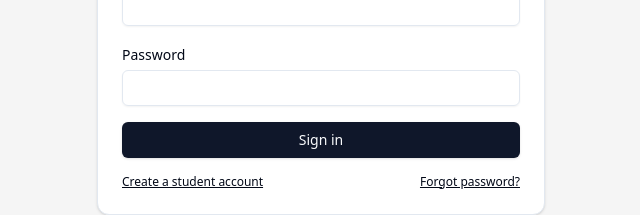
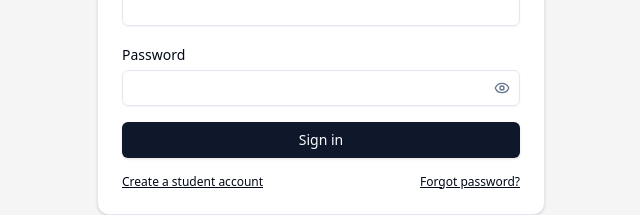
Before and after one commit to Shreyascode40/log-finale, a Next.js app: page /login in a window 1280 px wide. Shown: the part 414-629 px from the top of the page, without its empty margins (319-959 px from the left). Built offline with nearby package versions, Linux system fonts and the light colour scheme.

Commit message:
Add show/hide password toggle to auth forms

```diff
--- a/components/auth/login-form.tsx
+++ b/components/auth/login-form.tsx
@@ -9,6 +9,7 @@ import { z } from "zod";
 import { Button } from "@/components/ui/button";
 import { Input } from "@/components/ui/input";
 import { Label } from "@/components/ui/label";
+import { PasswordInput } from "@/components/auth/password-input";
 import { Alert, AlertDescription } from "@/components/ui/alert";
 import { loginSchema } from "@/lib/validation/auth";
 import { homeForRole } from "@/lib/roles";
@@ -66,7 +67,11 @@ export function LoginForm() {
 
       <div className="space-y-1">
         <Label htmlFor="password">Password</Label>
-        <Input id="password" type="password" autoComplete="current-password" {...register("password")} />
+        <PasswordInput
+          id="password"
+          autoComplete="current-password"
+          {...register("password")}
+        />
         {errors.password ? (
           <p className="text-xs text-destructive">{errors.password.message}</p>
         ) : null}
--- /dev/null
+++ b/components/auth/password-input.tsx
@@ -0,0 +1,47 @@
+"use client";
+
+import * as React from "react";
+import { Eye, EyeOff } from "lucide-react";
+
+import { Input } from "@/components/ui/input";
+import { cn } from "@/lib/utils";
+
+type PasswordInputProps = Omit<React.ComponentPropsWithoutRef<typeof Input>, "type">;
+
+/**
+ * Password field with a show/hide toggle. The button is deliberately a plain
+ * `type="button"` control so it can never submit the surrounding form.
+ */
+export const PasswordInput = React.forwardRef<HTMLInputElement, PasswordInputProps>(
+  ({ className, ...props }, ref) => {
+    const [visible, setVisible] = React.useState(false);
+
+    return (
+      <div className="relative">
+        <Input
+          {...props}
+          ref={ref}
+          type={visible ? "text" : "password"}
+          className={cn("pr-10", className)}
+        />
+        <button
+          type="button"
+          onClick={() => setVisible((value) => !value)}
+          onMouseDown={(event) => event.preventDefault()}
+          className="absolute right-1 top-1/2 inline-flex h-7 w-7 -translate-y-1/2 items-center justify-center rounded text-muted-foreground transition-colors hover:text-foreground focus-visible:outline-none focus-visible:ring-1 focus-visible:ring-ring"
+          aria-label={visible ? "Hide password" : "Show password"}
+          aria-pressed={visible}
+          title={visible ? "Hide password" : "Show password"}
+        >
+          {visible ? (
+            <EyeOff className="h-4 w-4" aria-hidden />
+          ) : (
+            <Eye className="h-4 w-4" aria-hidden />
+          )}
+        </button>
+      </div>
+    );
+  },
+);
+
+PasswordInput.displayName = "PasswordInput";
--- a/components/auth/signup-form.tsx
+++ b/components/auth/signup-form.tsx
@@ -8,6 +8,7 @@ import { z } from "zod";
 import { Button } from "@/components/ui/button";
 import { Input } from "@/components/ui/input";
 import { Label } from "@/components/ui/label";
+import { PasswordInput } from "@/components/auth/password-input";
 import { Alert, AlertDescription } from "@/components/ui/alert";
 import { signUpAction } from "@/lib/actions/auth";
 import { signupSchema } from "@/lib/validation/auth";
@@ -101,7 +102,11 @@ export function SignupForm({ verificationRequired }: { verificationRequired: boo
 
       <div className="space-y-1">
         <Label htmlFor="password">Password</Label>
-        <Input id="password" type="password" autoComplete="new-password" {...register("password")} />
+        <PasswordInput
+          id="password"
+          autoComplete="new-password"
+          {...register("password")}
+        />
         {errors.password ? (
           <p className="text-xs text-destructive">{errors.password.message}</p>
         ) : null}
```
